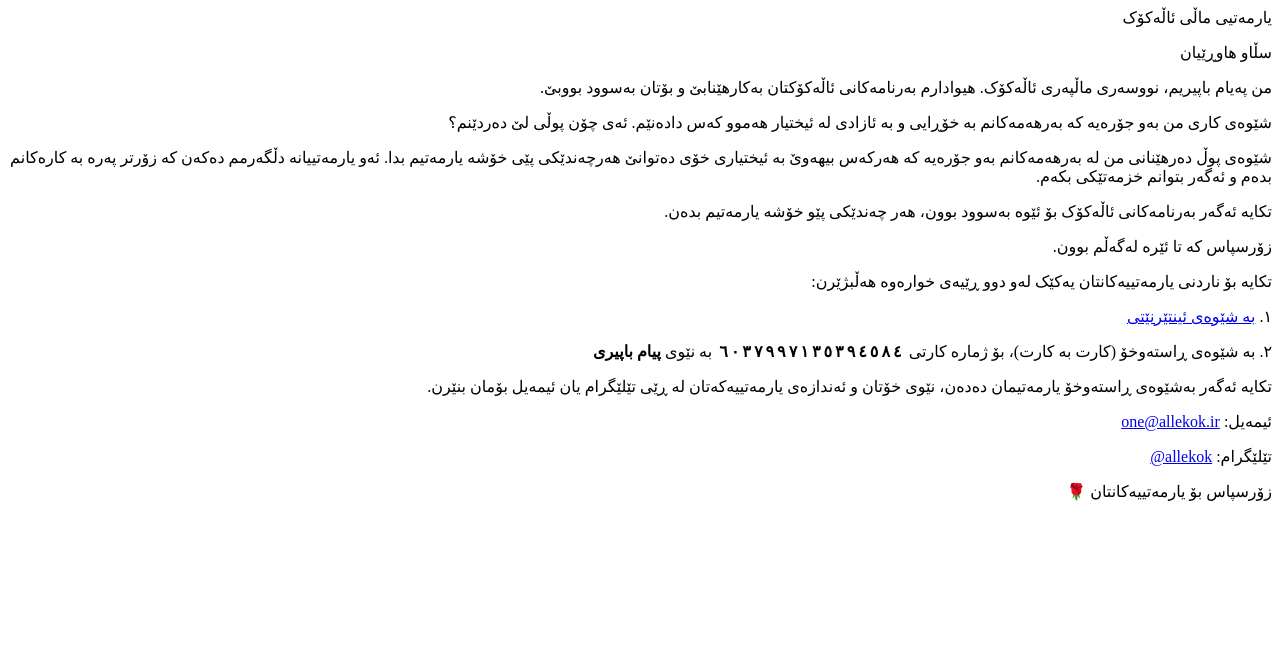
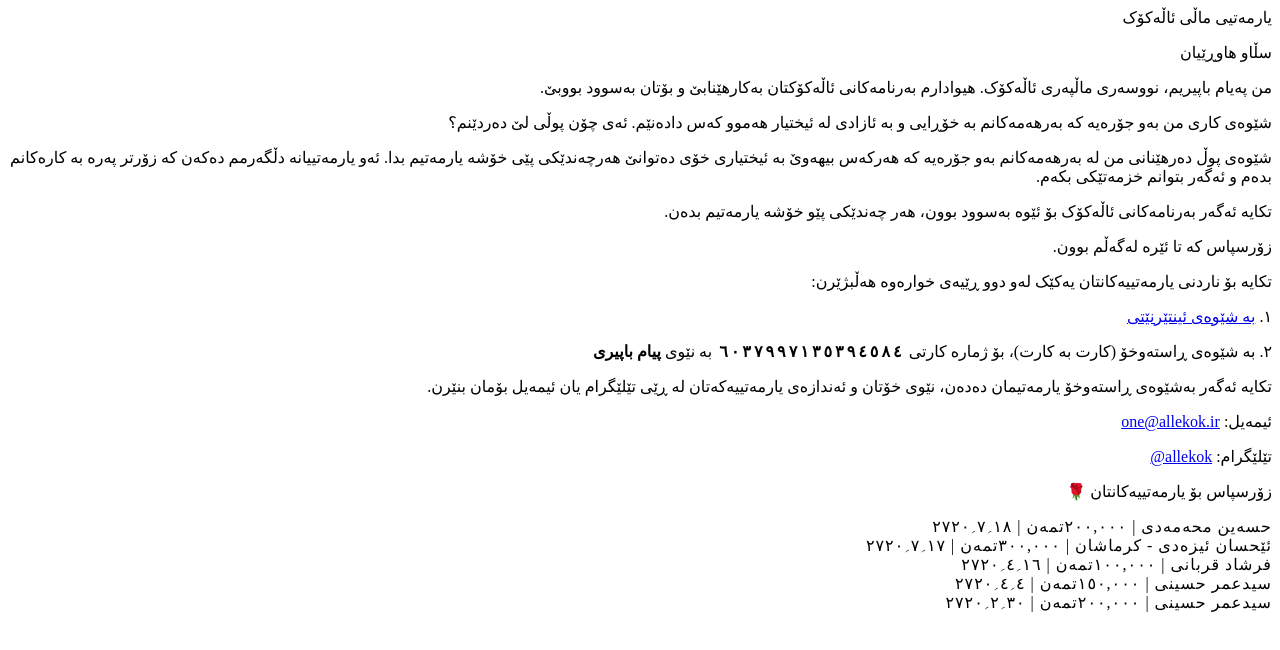
Before and after one commit to allekok/donate, a plain HTML site: page index.html in a window 1280 px wide. Drawn offline with Linux system fonts and the light colour scheme; a web font is replaced by a local one.

Commit message:
Adding donations

```diff
--- a/index.html
+++ b/index.html
@@ -16,6 +16,11 @@
 		 }
 		 body {
 			 font-family: 'NESX';
+		 }
+		 pre {
+			 font-family: inherit;
+			 font-size: inherit;
+			 letter-spacing: 1px;
 		 }
 		</style>
 	</head>
@@ -69,6 +74,13 @@
 			<p>
 				زۆرسپاس بۆ یارمەتییەکانتان &#127801;
 			</p>
+			<pre>
+حسەین محەمەدی | ٢٠٠,٠٠٠تمەن | ١٨؍٧؍٢٧٢٠
+ئێحسان ئیزەدی - کرماشان | ٣٠٠,٠٠٠تمەن | ١٧؍٧؍٢٧٢٠
+فرشاد قربانی | ١٠٠,٠٠٠تمەن | ١٦؍٤؍٢٧٢٠
+سیدعمر حسینی | ١٥٠,٠٠٠تمەن | ٤؍٤؍٢٧٢٠
+سیدعمر حسینی | ٢٠٠,٠٠٠تمەن | ٣٠؍٢؍٢٧٢٠
+			</pre>
 		</main>
 		<footer>
 		</footer>
```
